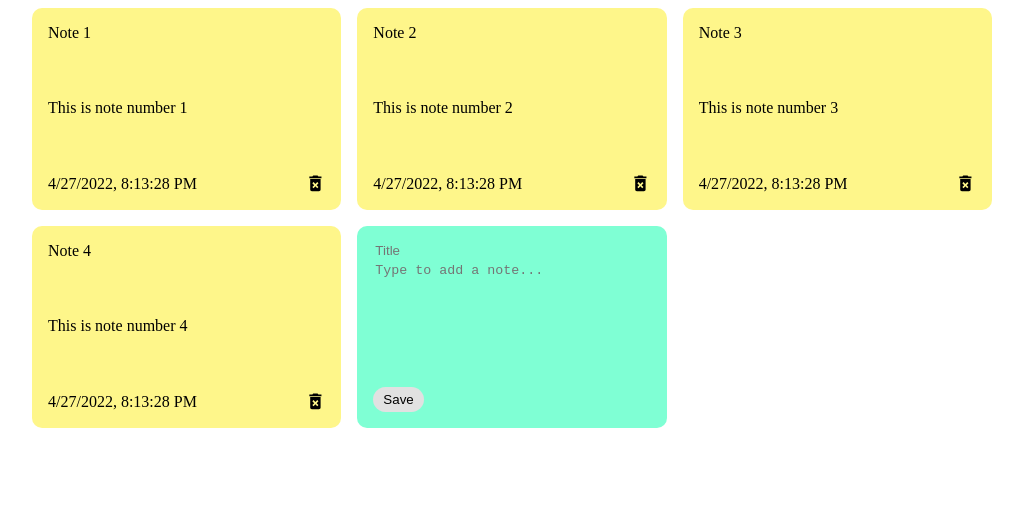
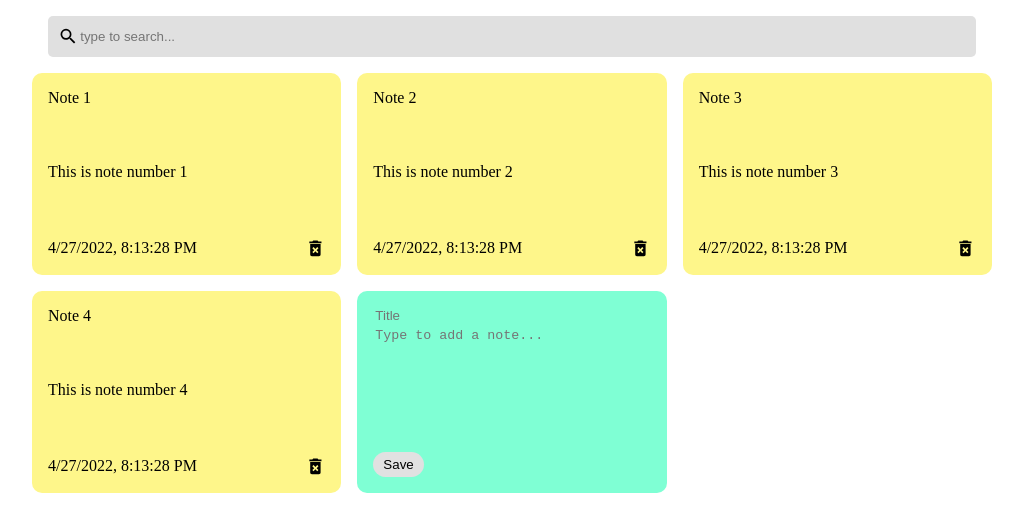
Before and after one commit to SameedUllah/notes-app, a React (Create React App) app in the folder client/: page / in a window 1280 px wide. Shown: the top 532 px of the page, without its empty margins (128-1151 px from the left). Built offline with nearby package versions, Linux system fonts and the light colour scheme.

Commit message:
WIP: search functionality

```diff
--- a/client/src/App.tsx
+++ b/client/src/App.tsx
@@ -2,6 +2,7 @@ import { useState } from "react";
 import { IAddNote, INote } from "./interfaces/Note";
 
 import { NotesList } from "./components/NotesList";
+import { Search } from "./components/Search";
 
 const date = new Date();
 
@@ -33,10 +34,16 @@ const App = () => {
     setNotes(newNotes);
   };
 
+  const [search, setSearch] = "";
+
   return (
     <div className="container">
+      <Search handleSearchNote={setSearch} />
       <NotesList
-        notes={notes}
+        notes={notes.filter((note) => {
+          note.content.includes(search);
+          return notes;
+        })}
         handleAddNote={addNote}
         handleDeleteNote={deleteNote}
       />
--- /dev/null
+++ b/client/src/components/Search.tsx
@@ -0,0 +1,16 @@
+import { MdSearch } from "react-icons/md";
+
+export const Search = ({ handleSearchNote }: any): JSX.Element => {
+    return (
+		<div className='search'>
+			<MdSearch className='search-icons' size='1.3em' />
+			<input
+				onChange={(event) =>
+					handleSearchNote(event.target.value)
+				}
+				type='text'
+				placeholder='type to search...'
+			/>
+		</div>
+	);
+};
```
